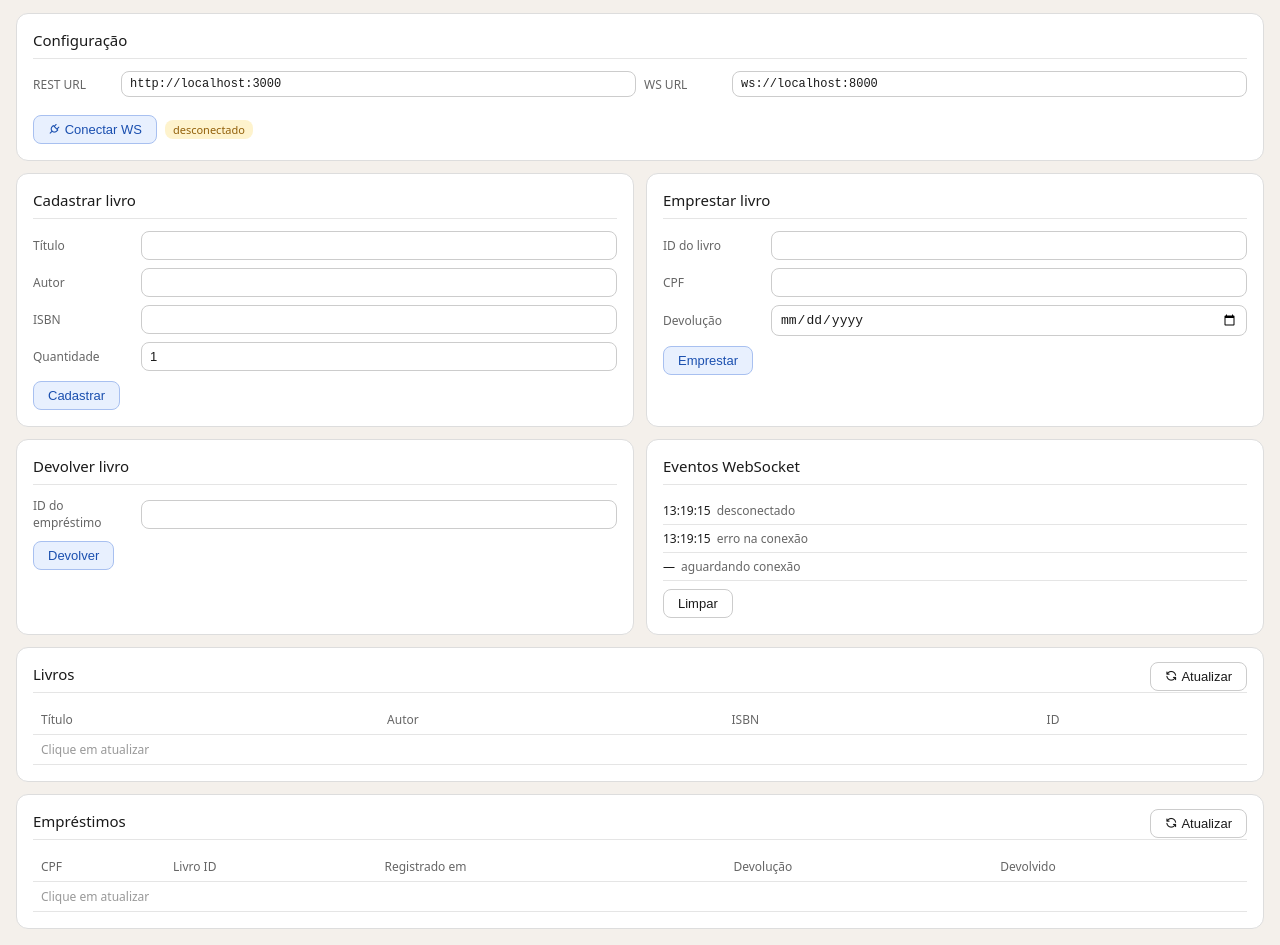
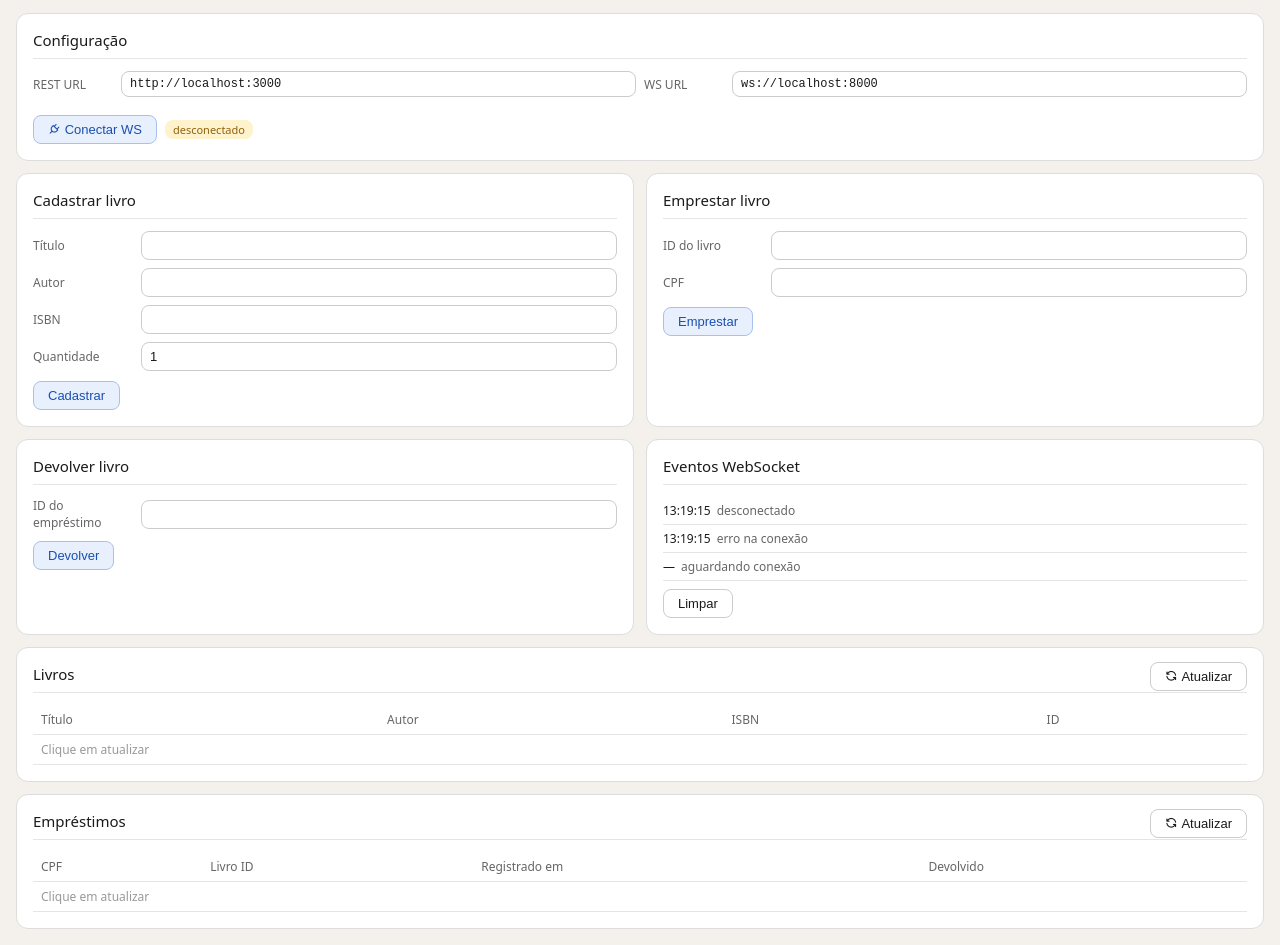
Before and after one commit to sousadiego11/cloud-event-driven-bookshelf, a website: page web/index.html in a window 1280 px wide. Shown: the part 43-988 px from the top of the page. Drawn offline with Linux system fonts and the light colour scheme.

Commit message:
fix: remove unnecessary 'Devolução' column from loans table

```diff
--- a/web/index.html
+++ b/web/index.html
@@ -307,7 +307,6 @@
                             <th>CPF</th>
                             <th>Livro ID</th>
                             <th>Registrado em</th>
-                            <th>Devolução</th>
                             <th>Devolvido</th>
                         </tr>
                     </thead>
@@ -337,8 +336,7 @@
                 target: '/loans', method: 'POST',
                 fields: [
                     { id: 'l-book', label: 'ID do livro', type: 'text', key: 'BookId' },
-                    { id: 'l-cpf', label: 'CPF', type: 'text', key: 'Cpf' },
-                    { id: 'l-due', label: 'Devolução', type: 'date', key: 'DueDate' }
+                    { id: 'l-cpf', label: 'CPF', type: 'text', key: 'Cpf' }
                 ]
             },
             return: {
```
